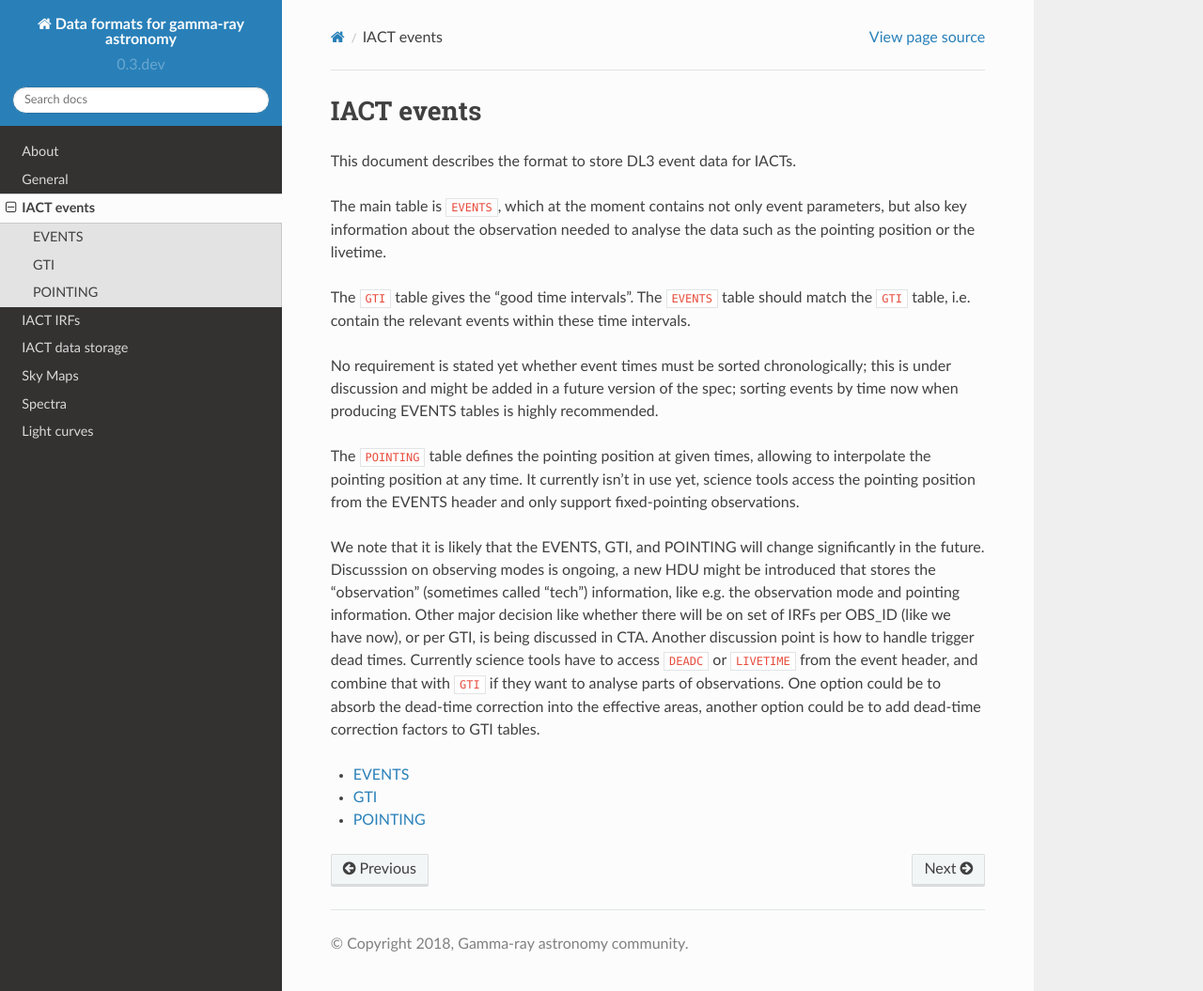
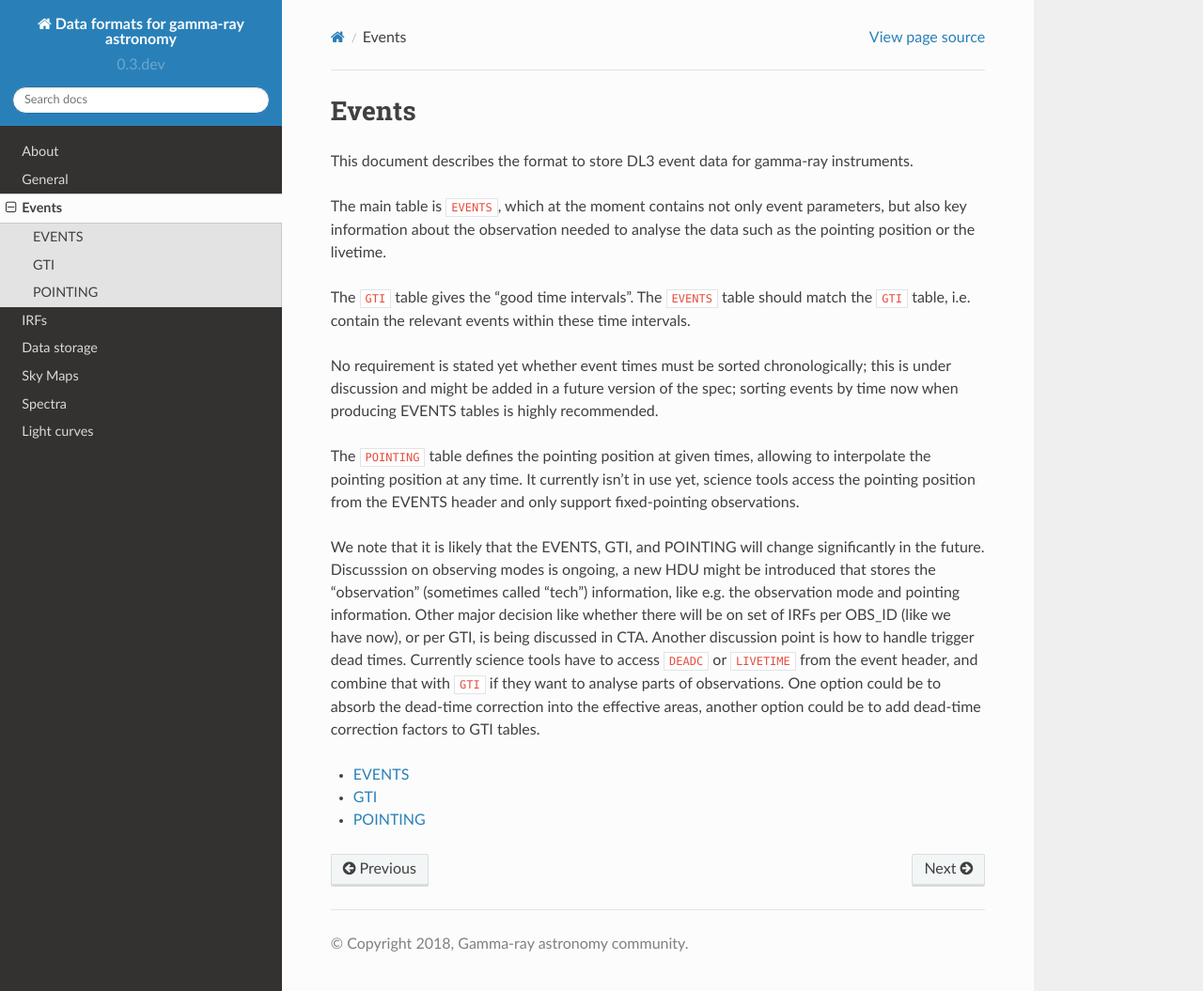
Before and after one commit to open-gamma-ray-astro/gamma-astro-data-formats, a Sphinx documentation site: the page built from source/events/index.rst, in a window 1280 px wide and 1055 px high. Shown: the whole window at 94% size. Built offline with Sphinx 7.4.7 and the Read the Docs theme 2.0.0, drawn with Linux system fonts in a browser that asks for light colours.

Commit message:
remove IACT from every section title

```diff
--- a/source/data_storage/index.rst
+++ b/source/data_storage/index.rst
@@ -1,7 +1,7 @@
 .. _iact-storage:
 
-IACT data storage
-=================
+Data storage
+============
 
 At the moment there is no agreed way to organise IACT data, and how to connect
 ``EVENTS`` with IRFs or other information such as time or pointing information
--- a/source/events/index.rst
+++ b/source/events/index.rst
@@ -1,9 +1,9 @@
 .. include:: ../references.txt
 
-IACT events
-===========
+Events
+======
 
-This document describes the format to store DL3 event data for IACTs.
+This document describes the format to store DL3 event data for gamma-ray instruments.
 
 The main table is ``EVENTS``, which at the moment contains not only event
 parameters, but also key information about the observation needed to analyse the
--- a/source/irfs/index.rst
+++ b/source/irfs/index.rst
@@ -2,8 +2,8 @@
 
 .. _iact-irf:
 
-IACT IRFs
-=========
+IRFs
+====
 
 The instrument response function (IRF) format currently in use
 for imaging atmospheric Cherenkov telescopes (IACTs) are stored in FITS
```
